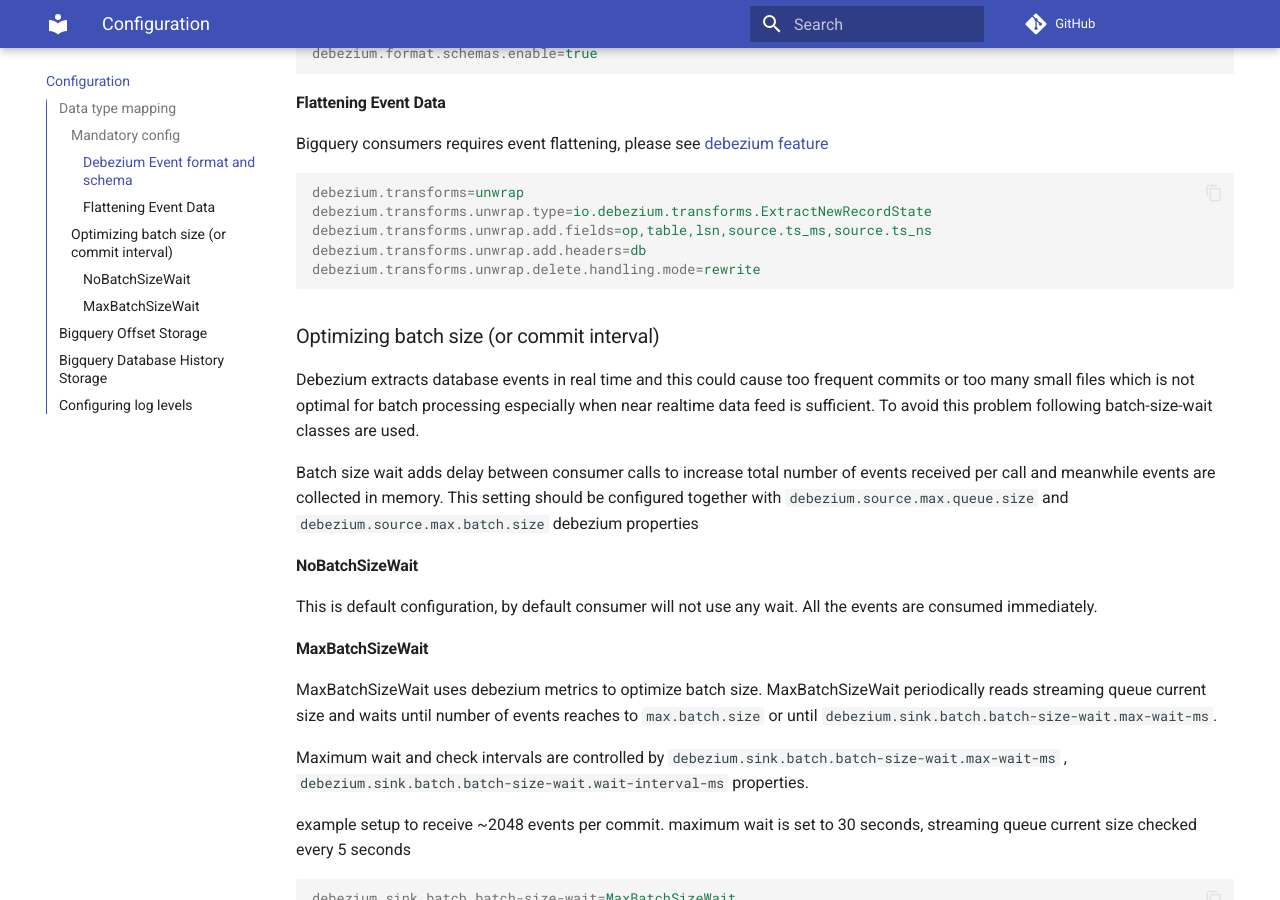
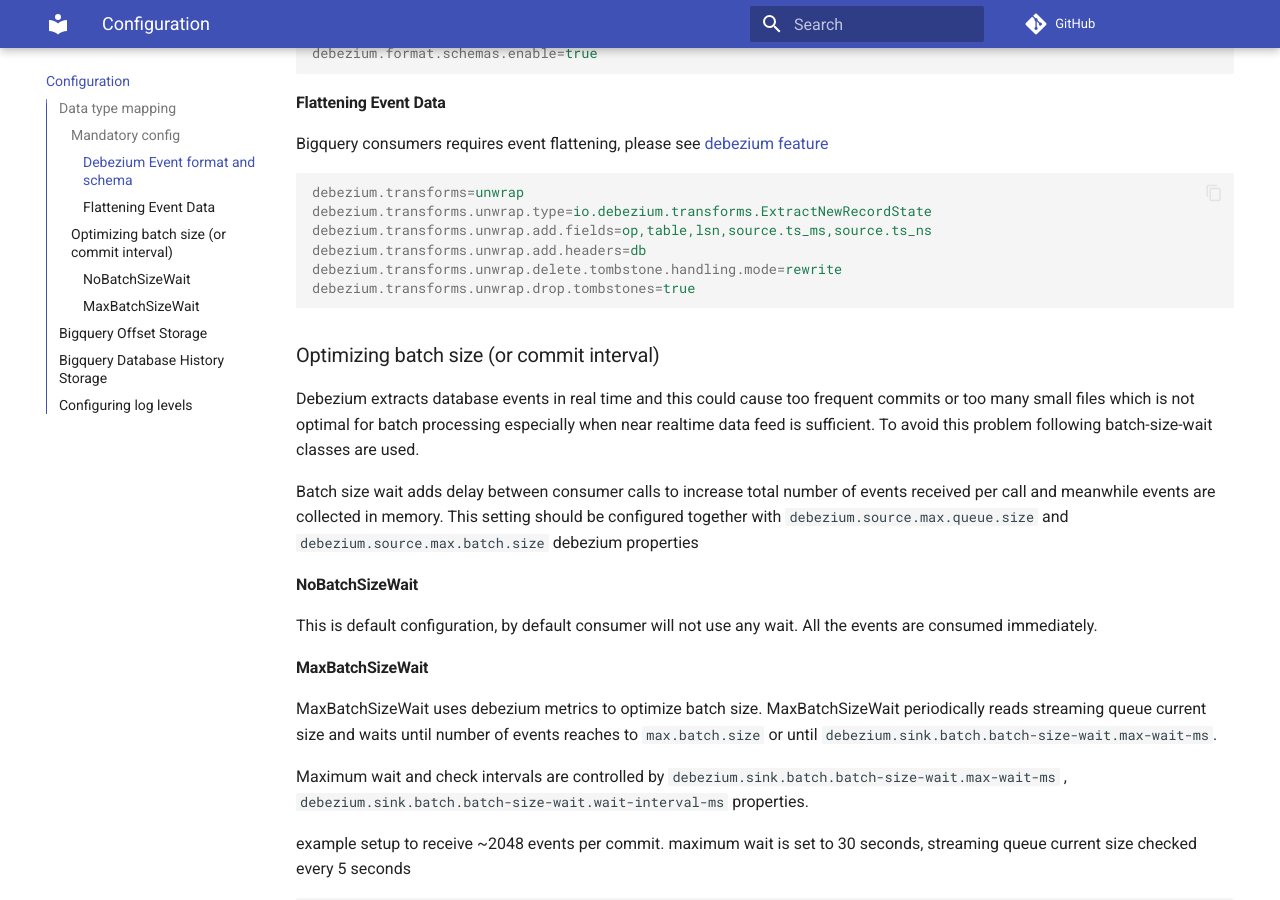
Before and after one commit to memiiso/debezium-server-bigquery, an MkDocs documentation site: the page built from docs/configuration.md, in a window 1280 px wide and 900 px high, scrolled down 3072 px. Built offline with MkDocs 1.6.1 and Material for MkDocs 9.7.7, drawn with Linux system fonts in a browser that asks for light colours; comment, search, counter and statistics services are not loaded; some of the changed text lies outside the part shown.

Commit message:
[Doc] Fix config name delete.tombstone.handling.mode Related to #331

````diff
--- a/docs/configuration.md
+++ b/docs/configuration.md
@@ -21,7 +21,7 @@
 | `debezium.transforms`                                         | `unwrap`                                                        |                                                                                                            |
 | `debezium.transforms.unwrap.type`                             | `io.debezium.transforms.ExtractNewRecordState`                  |                                                                                                            |
 | `debezium.transforms.unwrap.add.fields`                       | `op,table,source.ts_ms,db,ts_ms,ts_ns,source.ts_ns`             |                                                                                                            |
-| `debezium.transforms.unwrap.delete.handling.mode`             | `rewrite`                                                       |                                                                                                            |
+| `debezium.transforms.unwrap.delete.tombstone.handling.mode`   | `rewrite`                                                       |                                                                                                            |
 | `debezium.transforms.unwrap.drop.tombstones`                  | `true`                                                          |                                                                                                            |
 
 ## Data type mapping
@@ -78,7 +78,8 @@
 debezium.transforms.unwrap.type=io.debezium.transforms.ExtractNewRecordState
 debezium.transforms.unwrap.add.fields=op,table,lsn,source.ts_ms,source.ts_ns
 debezium.transforms.unwrap.add.headers=db
-debezium.transforms.unwrap.delete.handling.mode=rewrite
+debezium.transforms.unwrap.delete.tombstone.handling.mode=rewrite
+debezium.transforms.unwrap.drop.tombstones=true
 ```
 
 ### Optimizing batch size (or commit interval)
````
